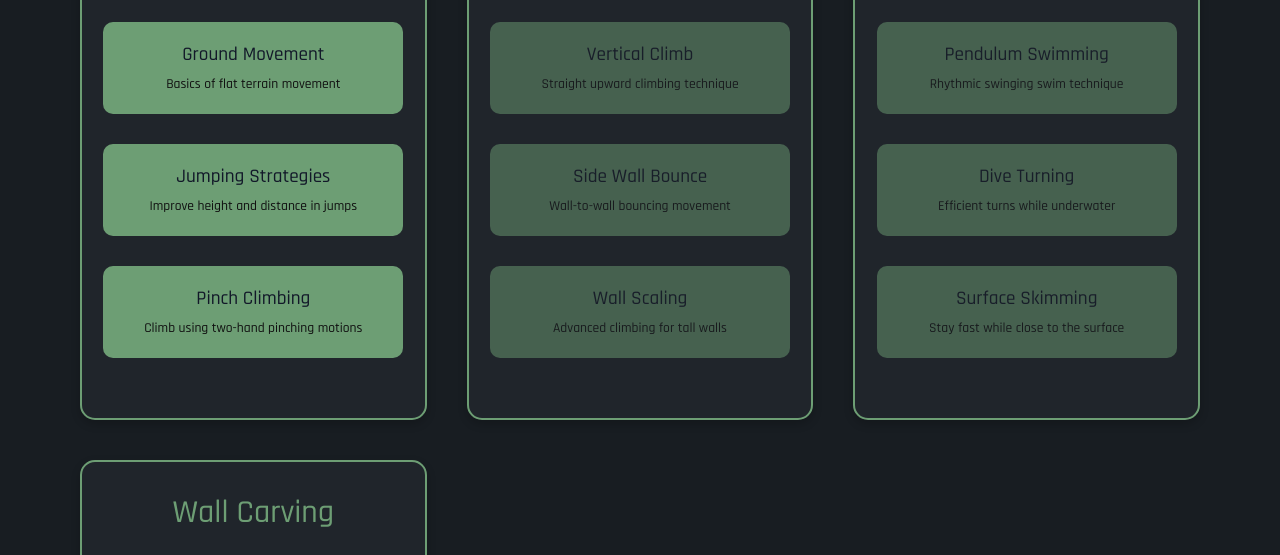
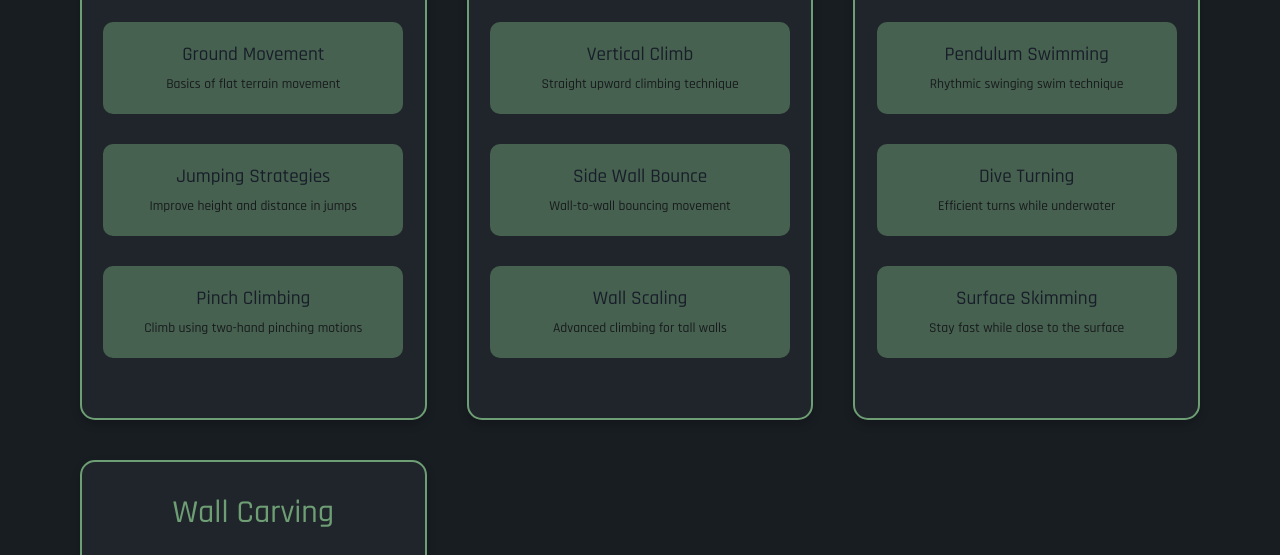
Before and after one commit to SpaceRover2025/Gorilla-Guide, a plain HTML site: page index.html in a window 1280 px wide. Shown: the part 244-799 px from the top of the page. Drawn offline with Linux system fonts and the light colour scheme.

Commit message:
Update index.html

```diff
--- a/index.html
+++ b/index.html
@@ -222,9 +222,9 @@
   <div class="button-grid">
     <div class="outline-section">
       <div class="outline-title">Movement Basics</div>
-      <a href="ground-movement.html" class="sub-button"><span>Ground Movement</span><span>Basics of flat terrain movement</span></a>
-      <a href="jumping-strategies.html" class="sub-button"><span>Jumping Strategies</span><span>Improve height and distance in jumps</span></a>
-      <a href="pinch-climbing.html" class="sub-button"><span>Pinch Climbing</span><span>Climb using two-hand pinching motions</span></a>
+      <a href="ground-movement.html" class="sub-button" style="opacity: 0.5; cursor: not-allowed; pointer-events: none;"><span>Ground Movement</span><span>Basics of flat terrain movement</span></a>
+      <a href="jumping-strategies.html" class="sub-button" style="opacity: 0.5; cursor: not-allowed; pointer-events: none;"><span>Jumping Strategies</span><span>Improve height and distance in jumps</span></a>
+      <a href="pinch-climbing.html" class="sub-button" style="opacity: 0.5; cursor: not-allowed; pointer-events: none;"><span>Pinch Climbing</span><span>Climb using two-hand pinching motions</span></a>
     </div>
     <div class="outline-section">
       <div class="outline-title">Wall Climbing</div>
```
